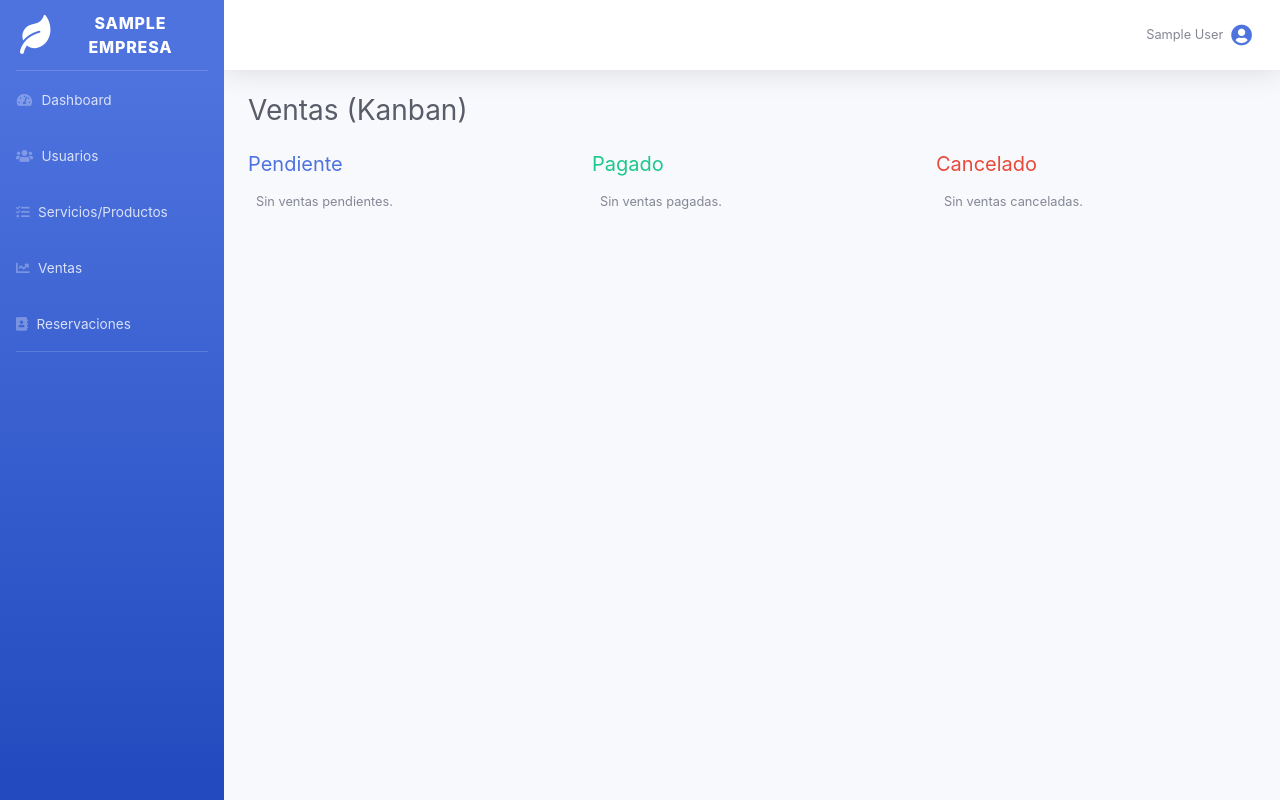
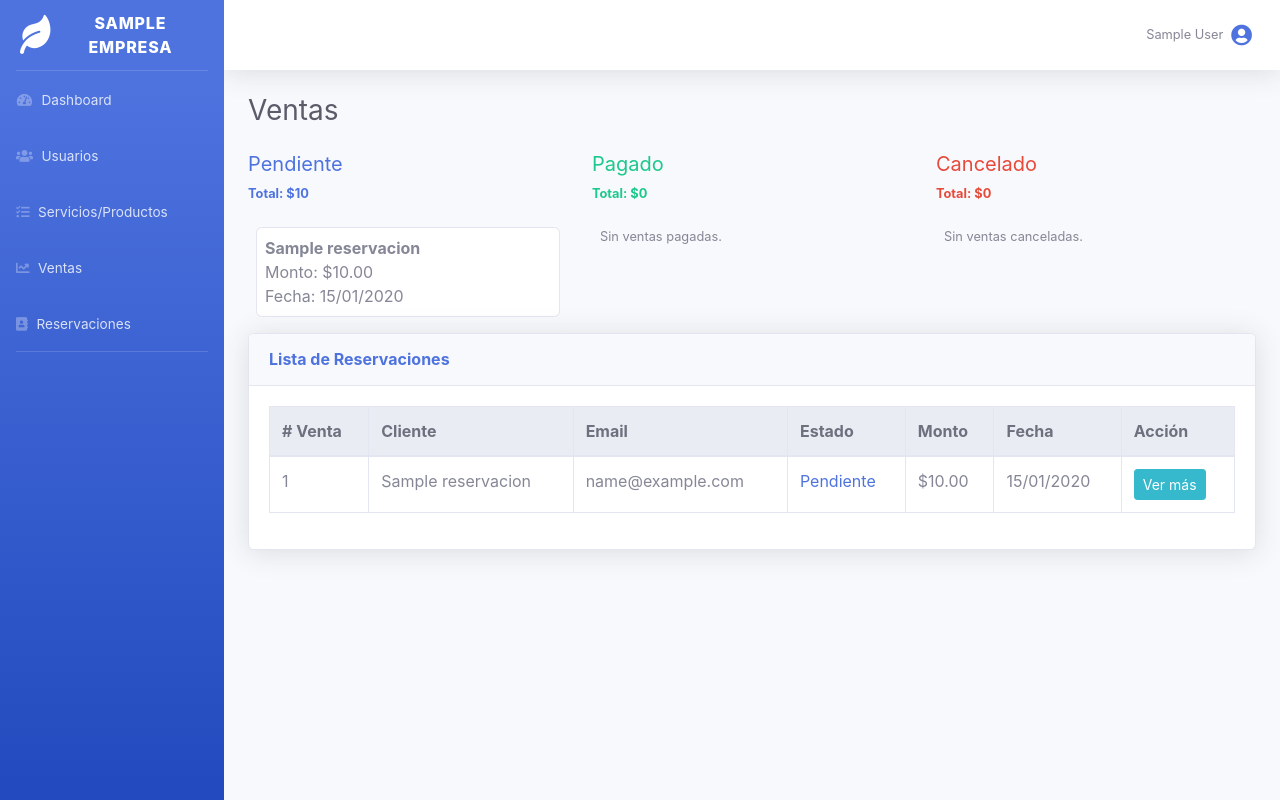
Before and after one commit to Dany1122/xoletongo, a Django app: page /adminpanel/ventas/ in a window 1280 px wide. Run offline with Django 5.2, Linux system fonts and the light colour scheme; a user stored in the database is signed in; tables that the repository leaves empty hold one stand-in row (values such as "Sample post"); some libraries are stand-ins or nearby versions.

Commit message:
Kanban Ventas

```diff
--- a/adminpanel/templates/kanban_ventas.html
+++ b/adminpanel/templates/kanban_ventas.html
@@ -2,18 +2,23 @@
 {% load static %}
 
 {% block content %}
-<h1 class="h3 mb-4 text-gray-800">Ventas (Kanban)</h1>
+<h1 class="h3 mb-4 text-gray-800">Ventas</h1>
 
 <div class="row">
+    <!-- Pendiente -->
     <div class="col-md-4">
         <h5 class="text-primary">Pendiente</h5>
+        {% if pendientes|length >= 5 %}
+            <p class="text-muted small">Mostrando últimas 5</p>
+        {% endif %}
+        <p class="font-weight-bold text-primary small">Total: ${{ total_pendientes }}</p>
         <div class="bg-light p-2 rounded">
             {% for venta in pendientes %}
                 <div class="card mb-2">
                     <div class="card-body p-2">
-                        <strong>{{ venta.descripcion }}</strong><br>
-                        Monto: ${{ venta.monto }}<br>
-                        Fecha: {{ venta.fecha|date:"d/m/Y" }}
+                        <strong>{{ venta.nombre_cliente }}</strong><br>
+                        Monto: ${{ venta.total_pagado }}<br>
+                        Fecha: {{ venta.fecha_reserva|date:"d/m/Y" }}
                     </div>
                 </div>
             {% empty %}
@@ -22,15 +27,20 @@
         </div>
     </div>
 
+    <!-- Pagado -->
     <div class="col-md-4">
         <h5 class="text-success">Pagado</h5>
+        {% if pagados|length >= 5 %}
+            <p class="text-muted small">Mostrando últimas 5</p>
+        {% endif %}
+        <p class="font-weight-bold text-success small">Total: ${{ total_pagados }}</p>
         <div class="bg-light p-2 rounded">
-            {% for venta in pagadas %}
+            {% for venta in pagados %}
                 <div class="card mb-2 border-success">
                     <div class="card-body p-2">
-                        <strong>{{ venta.descripcion }}</strong><br>
-                        Monto: ${{ venta.monto }}<br>
-                        Fecha: {{ venta.fecha|date:"d/m/Y" }}
+                        <strong>{{ venta.nombre_cliente }}</strong><br>
+                        Monto: ${{ venta.total_pagado }}<br>
+                        Fecha: {{ venta.fecha_reserva|date:"d/m/Y" }}
                     </div>
                 </div>
             {% empty %}
@@ -39,15 +49,20 @@
         </div>
     </div>
 
+    <!-- Cancelado -->
     <div class="col-md-4">
         <h5 class="text-danger">Cancelado</h5>
+        {% if cancelados|length >= 5 %}
+            <p class="text-muted small">Mostrando últimas 5</p>
+        {% endif %}
+        <p class="font-weight-bold text-danger small">Total: ${{ total_cancelados }}</p>
         <div class="bg-light p-2 rounded">
-            {% for venta in canceladas %}
+            {% for venta in cancelados %}
                 <div class="card mb-2 border-danger">
                     <div class="card-body p-2">
-                        <strong>{{ venta.descripcion }}</strong><br>
-                        Monto: ${{ venta.monto }}<br>
-                        Fecha: {{ venta.fecha|date:"d/m/Y" }}
+                        <strong>{{ venta.nombre_cliente }}</strong><br>
+                        Monto: ${{ venta.total_pagado }}<br>
+                        Fecha: {{ venta.fecha_reserva|date:"d/m/Y" }}
                     </div>
                 </div>
             {% empty %}
@@ -56,4 +71,90 @@
         </div>
     </div>
 </div>
+
+<!-- Tabla detallada de ventas -->
+<div class="card shadow mb-4">
+    <div class="card-header py-3 d-flex justify-content-between align-items-center">
+        <h6 class="m-0 font-weight-bold text-primary">Lista de Reservaciones</h6>
+    </div>
+    <div class="card-body">
+        <div class="table-responsive">
+            <table class="table table-bordered" width="100%" cellspacing="0">
+                <thead class="thead-light">
+                    <tr>
+                        <th># Venta</th>
+                        <th>Cliente</th>
+                        <th>Email</th>
+                        <th>Estado</th>
+                        <th>Monto</th>
+                        <th>Fecha</th>
+                        <th>Acción</th>
+                    </tr>
+                </thead>
+                <tbody>
+                    {% for r in todas %}
+                    <tr>
+                        <td>{{ r.id }}</td>
+                        <td>{{ r.nombre_cliente }}</td>
+                        <td>{{ r.email_cliente }}</td>
+                        <td>
+                            {% if r.estado == "pendiente" %}
+                                <span class="text-primary">Pendiente</span>
+                            {% elif r.estado == "aprobada" %}
+                                <span class="text-success">Pagado</span>
+                            {% elif r.estado == "finalizada" %}
+                                <span class="text-danger">Cancelado</span>
+                            {% endif %}
+                        </td>
+                        <td>${{ r.total_pagado }}</td>
+                        <td>{{ r.fecha_reserva|date:"d/m/Y" }}</td>
+                        <td>
+                            <button class="btn btn-info btn-sm" data-toggle="modal" data-target="#detalleModal{{ r.id }}">
+                                Ver más
+                            </button>
+                             <!-- Modal de detalles -->
+                            <div class="modal fade" id="detalleModal{{ r.id }}" tabindex="-1" role="dialog" aria-labelledby="modalLabel{{ r.id }}" aria-hidden="true">
+                                <div class="modal-dialog modal-dialog-centered" role="document">
+                                    <div class="modal-content">
+                                        <div class="modal-header">
+                                            <h5 class="modal-title" id="modalLabel{{ r.id }}">Detalle de Reservación</h5>
+                                            <button type="button" class="close" data-dismiss="modal" aria-label="Cerrar">
+                                                <span aria-hidden="true">&times;</span>
+                                            </button>
+                                        </div>
+                                        <div class="modal-body">
+                                            <p><strong>Cliente:</strong> {{ r.nombre_cliente }}</p>
+                                            <p><strong>Email:</strong> {{ r.email_cliente }}</p>
+                                            <p><strong>Fecha de reserva:</strong> {{ r.fecha_reserva|date:"d/m/Y" }}</p>
+                                            <p><strong>Estado:</strong>
+                                                {% if r.estado == "pendiente" %}Pendiente
+                                                {% elif r.estado == "aprobada" %}Pagado
+                                                {% elif r.estado == "finalizada" %}Cancelado
+                                                {% endif %}
+                                            </p>
+                                            <p><strong>Adultos:</strong> {{ r.numero_adultos }}</p>
+                                            <p><strong>Niños:</strong> {{ r.numero_ninos }}</p>
+                                            <p><strong>Descuento:</strong> {{ r.numero_descuento }}</p>
+                                            <p><strong>Total pagado:</strong> ${{ r.total_pagado }}</p>
+                                            <p><strong>Comentario:</strong><br>{{ r.comentario|default:"(Sin comentario)" }}</p>
+                                        </div>
+                                        <div class="modal-footer">
+                                            <button type="button" class="btn btn-secondary" data-dismiss="modal">Cerrar</button>
+                                        </div>
+                                    </div>
+                                </div>
+                            </div>
+                        </td>
+                    </tr>
+                    {% empty %}
+                    <tr>
+                        <td colspan="7" class="text-center text-muted">No hay reservaciones registradas.</td>
+                    </tr>
+                    {% endfor %}
+                </tbody>
+            </table>
+        </div>
+    </div>
+</div>
+
 {% endblock %}
--- a/adminpanel/urls.py
+++ b/adminpanel/urls.py
@@ -16,7 +16,7 @@ urlpatterns = [
     path('servicios/eliminar/<int:id>/', views.eliminar_servicio, name='admin_eliminar_servicio'),
     path("servicios/exportar/pdf/", views.exportar_servicios_pdf, name="admin_exportar_servicios_pdf"),
 
-    path('ventas/', views.kanban_ventas, name='admin_ventas'),
+     path('ventas/', views.kanban_ventas, name='admin_ventas'),
 
     path('reservaciones/', views.lista_reservaciones, name='admin_reservaciones'),
 ]
--- a/adminpanel/views.py
+++ b/adminpanel/views.py
@@ -10,6 +10,8 @@ from django.db.models import Q
 from collections import defaultdict
 from django.contrib import messages
 from .models import Venta
+from itertools import chain
+from django.db.models import Sum
 
 # ── PDF ─────────────────────────────────────────────────────────────
 from reportlab.lib.pagesizes import LETTER
@@ -92,15 +94,29 @@ def agregar_usuario(request):
     return render(request, 'agregar_usuario.html', {'form': form})
 
 def kanban_ventas(request):
-    pendientes = Venta.objects.filter(estado='Pendiente').order_by('-fecha')
-    pagadas = Venta.objects.filter(estado='Pagado').order_by('-fecha')
-    canceladas = Venta.objects.filter(estado='Cancelado').order_by('-fecha')
+    pendientes = Reservacion.objects.filter(estado='pendiente').order_by('-fecha_reserva')[:5]
+    pagados = Reservacion.objects.filter(estado='aprobada').order_by('-fecha_reserva')[:5]
+    cancelados = Reservacion.objects.filter(estado='finalizada').order_by('-fecha_reserva')[:5]
 
+    # Totales por estado
+    total_pendientes = Reservacion.objects.filter(estado='pendiente').aggregate(Sum('total_pagado'))['total_pagado__sum'] or 0
+    total_pagados = Reservacion.objects.filter(estado='aprobada').aggregate(Sum('total_pagado'))['total_pagado__sum'] or 0
+    total_cancelados = Reservacion.objects.filter(estado='finalizada').aggregate(Sum('total_pagado'))['total_pagado__sum'] or 0
+
+    todas = list(chain(
+        Reservacion.objects.filter(estado='pendiente'),
+        Reservacion.objects.filter(estado='aprobada'),
+        Reservacion.objects.filter(estado='finalizada')
+    ))
 
     context = {
         'pendientes': pendientes,
-        'pagadas': pagadas,
-        'canceladas': canceladas,
+        'pagados': pagados,
+        'cancelados': cancelados,
+        'todas': todas,
+        'total_pendientes': total_pendientes,
+        'total_pagados': total_pagados,
+        'total_cancelados': total_cancelados,
     }
     return render(request, 'kanban_ventas.html', context)
 
```
